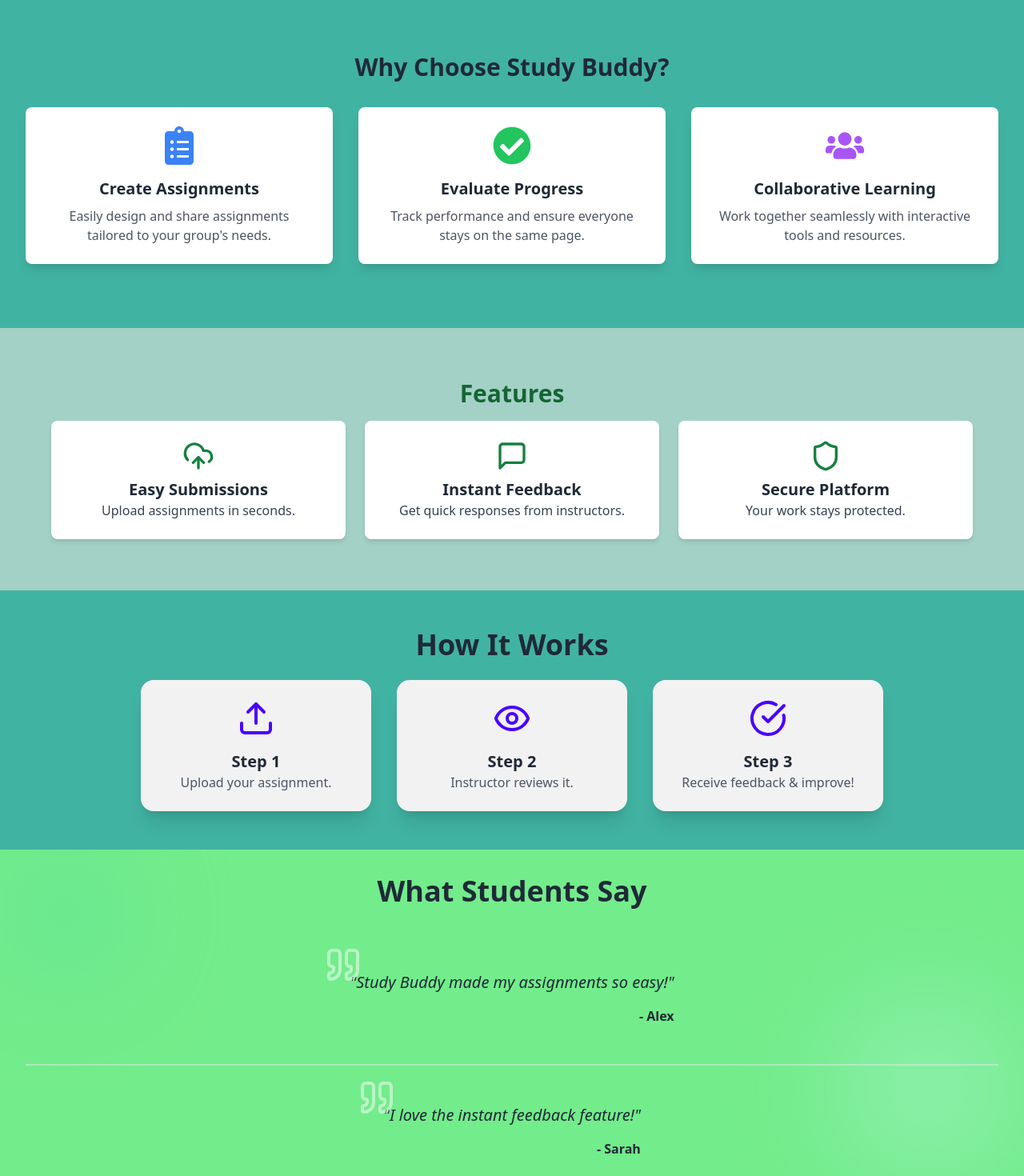
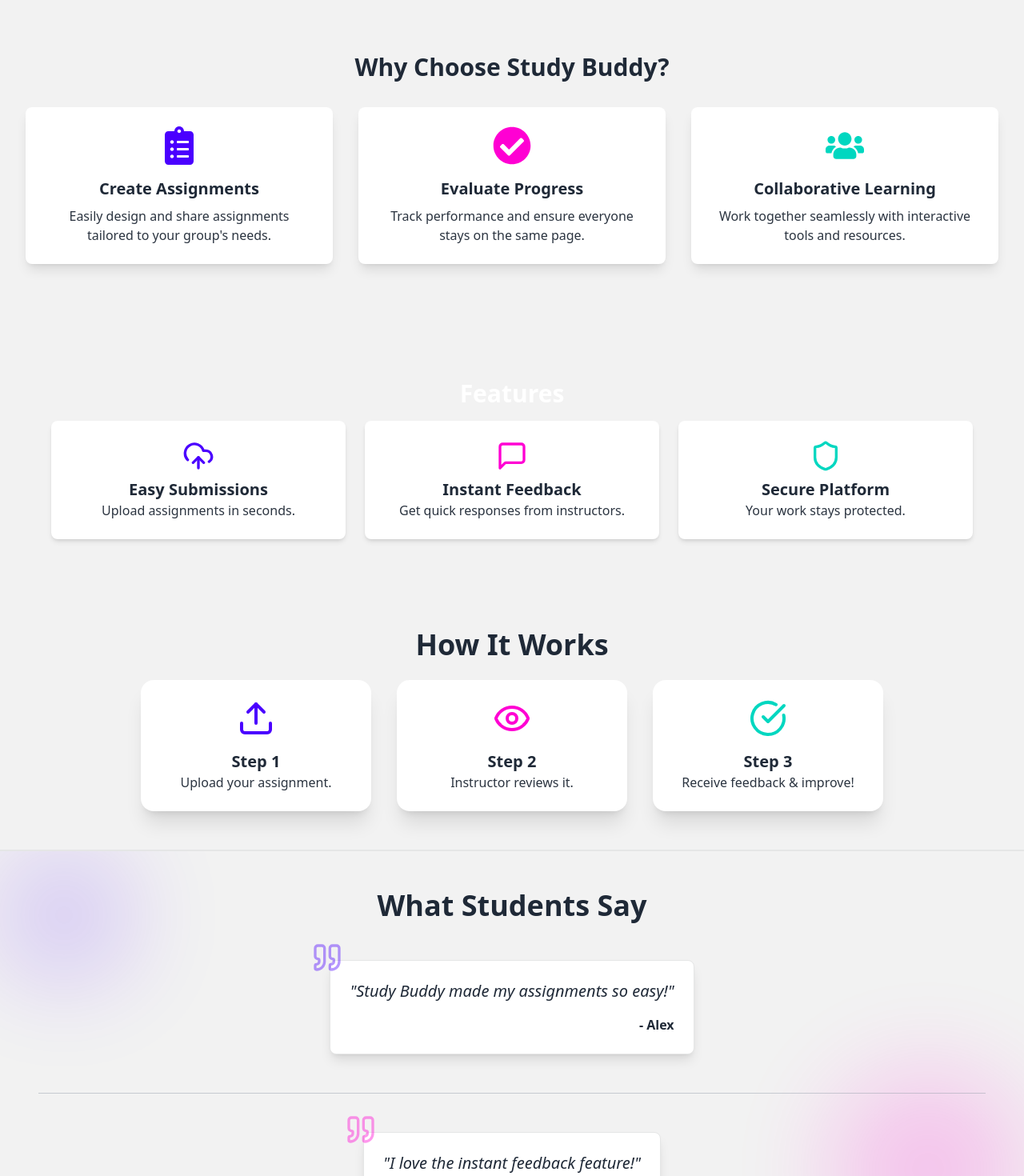
Before and after one commit to 96mdjanealam/a11-studybuddy-modification, a React (Vite) app: page / in a window 1280 px wide. Shown: the part 620-2090 px from the top of the page at 80% size. Built offline with nearby package versions, Linux system fonts and the light colour scheme; no server answers.

Commit message:
some visual fixes

```diff
--- a/src/Components/Features.jsx
+++ b/src/Components/Features.jsx
@@ -3,23 +3,23 @@ import { UploadCloud, MessageSquare, Shield } from "lucide-react";
 
 const Features = () => {
   return (
-    <section className="p-16 bg-[#A3D1C6] text-center dark:text-white">
-      <h3 className="text-3xl font-bold text-green-800">Features</h3>
+    <section className="p-16 bg-base-200 dark:bg-sky-900 text-center">
+      <h3 className="text-3xl font-bold text-white">Features</h3>
       <div className="grid grid-cols-1 md:grid-cols-3 gap-6 mt-4 w-full">
-        <div className="card rounded-lg bg-white dark:bg-green-500 p-6 shadow-md w-full flex flex-col items-center">
-          <UploadCloud size={40} className="text-green-700 dark:text-white" />
-          <h4 className="text-xl font-semibold mt-2">Easy Submissions</h4>
-          <p className="text-gray-700 dark:text-gray-200">Upload assignments in seconds.</p>
+        <div className="card rounded-lg bg-base-100 p-6 shadow-md w-full flex flex-col items-center">
+          <UploadCloud size={40} className="text-primary" />
+          <h4 className="text-xl font-semibold mt-2 text-base-content">Easy Submissions</h4>
+          <p className="text-neutral dark:text-gray-400">Upload assignments in seconds.</p>
         </div>
-        <div className="card rounded-lg bg-white dark:bg-green-500 p-6 shadow-md w-full  flex flex-col items-center">
-          <MessageSquare size={40} className="text-green-700 dark:text-white" />
-          <h4 className="text-xl font-semibold mt-2">Instant Feedback</h4>
-          <p className="text-gray-700 dark:text-gray-200">Get quick responses from instructors.</p>
+        <div className="card rounded-lg bg-base-100 p-6 shadow-md w-full flex flex-col items-center">
+          <MessageSquare size={40} className="text-secondary" />
+          <h4 className="text-xl font-semibold mt-2 text-base-content">Instant Feedback</h4>
+          <p className="text-neutral dark:text-gray-400">Get quick responses from instructors.</p>
         </div>
-        <div className="card rounded-lg bg-white dark:bg-green-500 p-6 shadow-md w-full flex flex-col items-center">
-          <Shield size={40} className="text-green-700 dark:text-white" />
-          <h4 className="text-xl font-semibold mt-2">Secure Platform</h4>
-          <p className="text-gray-700 dark:text-gray-200">Your work stays protected.</p>
+        <div className="card rounded-lg bg-base-100 p-6 shadow-md w-full flex flex-col items-center">
+          <Shield size={40} className="text-accent" />
+          <h4 className="text-xl font-semibold mt-2 text-base-content">Secure Platform</h4>
+          <p className="text-neutral dark:text-gray-400">Your work stays protected.</p>
         </div>
       </div>
     </section>
--- a/src/Components/HowItWorks.jsx
+++ b/src/Components/HowItWorks.jsx
@@ -3,33 +3,33 @@ import { Upload, Eye, CheckCircle } from "lucide-react"; // Import icons
 
 const HowItWorks = () => {
   return (
-    <section className="p-12 text-center bg-[#41B3A2]">
-      <h3 className="text-4xl font-bold mb-6 dark:text-white">How It Works</h3>
+    <section className="p-12 text-center bg-base-200">
+      <h3 className="text-4xl font-bold mb-6 text-base-content">How It Works</h3>
       <div className="flex flex-col items-center md:flex-row justify-center gap-8">
         {/* Step 1 */}
-        <div className="card w-72 bg-base-200 shadow-xl transform hover:scale-105 transition duration-300 p-6">
+        <div className="card w-72 bg-base-100 shadow-xl transform hover:scale-105 transition duration-300 p-6">
           <div className="flex flex-col items-center">
             <Upload className="w-12 h-12 text-primary mb-4" /> {/* Icon */}
-            <h4 className="text-xl font-semibold">Step 1</h4>
-            <p className="text-gray-600">Upload your assignment.</p>
+            <h4 className="text-xl font-semibold text-base-content">Step 1</h4>
+            <p className="text-neutral dark:text-gray-400">Upload your assignment.</p>
           </div>
         </div>
 
         {/* Step 2 */}
-        <div className="card w-72 bg-base-200 shadow-xl transform hover:scale-105 transition duration-300 p-6">
+        <div className="card w-72 bg-base-100 shadow-xl transform hover:scale-105 transition duration-300 p-6">
           <div className="flex flex-col items-center">
-            <Eye className="w-12 h-12 text-primary mb-4" /> {/* Icon */}
-            <h4 className="text-xl font-semibold">Step 2</h4>
-            <p className="text-gray-600">Instructor reviews it.</p>
+            <Eye className="w-12 h-12 text-secondary mb-4" /> {/* Icon */}
+            <h4 className="text-xl font-semibold text-base-content">Step 2</h4>
+            <p className="text-neutral dark:text-gray-400">Instructor reviews it.</p>
           </div>
         </div>
 
         {/* Step 3 */}
-        <div className="card w-72 bg-base-200 shadow-xl transform hover:scale-105 transition duration-300 p-6">
+        <div className="card w-72 bg-base-100 shadow-xl transform hover:scale-105 transition duration-300 p-6">
           <div className="flex flex-col items-center">
-            <CheckCircle className="w-12 h-12 text-primary mb-4" /> {/* Icon */}
-            <h4 className="text-xl font-semibold">Step 3</h4>
-            <p className="text-gray-600">Receive feedback & improve!</p>
+            <CheckCircle className="w-12 h-12 text-accent mb-4" /> {/* Icon */}
+            <h4 className="text-xl font-semibold text-base-content">Step 3</h4>
+            <p className="text-neutral dark:text-gray-400">Receive feedback & improve!</p>
           </div>
         </div>
       </div>
--- a/src/Components/Reviews.jsx
+++ b/src/Components/Reviews.jsx
@@ -1,33 +1,35 @@
-import React from 'react';
-import { Quote } from 'lucide-react';
+import React from "react";
+import { Quote } from "lucide-react";
 
 const Reviews = () => {
   return (
-    <section className="p-8 bg-[#73EC8B] dark:text-black text-center relative overflow-hidden">
+    <section className="p-12 border-t-2 border-base-300 bg-base-200 text-base-content text-center relative overflow-hidden">
+
       {/* Background decorative elements */}
-      <div className="absolute top-0 left-0 w-40 h-40 bg-[#5CE198] rounded-full blur-3xl opacity-50"></div>
-      <div className="absolute bottom-0 right-0 w-60 h-60 bg-[#A0F2C4] rounded-full blur-3xl opacity-50"></div>
+      <div className="absolute top-0 left-0 w-40 h-40 bg-primary rounded-full blur-3xl opacity-20"></div>
+      <div className="absolute bottom-0 right-0 w-60 h-60 bg-secondary rounded-full blur-3xl opacity-20"></div>
 
-      <h3 className="text-4xl font-bold mb-20 relative ">What Students Say</h3>
+      <h3 className="text-4xl font-bold mb-12 relative">What Students Say</h3>
 
       <div className="flex flex-col items-center gap-12 mt-8 relative">
         {/* First Review */}
-        <div className="relative max-w-2xl mx-auto">
-          <Quote size={48} className="absolute -top-8 -left-8 text-white opacity-50" />
-          <p className="text-xl italic text-left text-gray-800">
+        <div className="relative max-w-2xl mx-auto bg-base-100 p-6 rounded-lg shadow-lg border border-base-300">
+          <Quote size={40} className="absolute -top-6 -left-6 text-primary opacity-40" />
+          <p className="text-xl italic text-left">
             &quot;Study Buddy made my assignments so easy!&quot;
           </p>
-          <h4 className="font-semibold text-right mt-4 text-gray-800">- Alex</h4>
+          <h4 className="font-semibold text-right mt-4">- Alex</h4>
         </div>
-        <hr className='border-t-2 w-full opacity-50' />
+
+        <hr className="border-t border-gray-400 w-full opacity-50" />
 
         {/* Second Review */}
-        <div className="relative max-w-2xl mx-auto">
-          <Quote size={48} className="absolute -top-8 -left-8 text-white opacity-50" />
-          <p className="text-xl italic text-left text-gray-800">
+        <div className="relative max-w-2xl mx-auto bg-base-100 p-6 rounded-lg shadow-lg border border-base-300">
+          <Quote size={40} className="absolute -top-6 -left-6 text-secondary opacity-40" />
+          <p className="text-xl italic text-left">
             &quot;I love the instant feedback feature!&quot;
           </p>
-          <h4 className="font-semibold text-right mt-4 text-gray-800">- Sarah</h4>
+          <h4 className="font-semibold text-right mt-4">- Sarah</h4>
         </div>
       </div>
     </section>
--- a/src/Components/WebsiteFeatures.jsx
+++ b/src/Components/WebsiteFeatures.jsx
@@ -3,39 +3,39 @@ import { FaClipboardList, FaCheckCircle, FaUsers } from "react-icons/fa";
 const Features = () => {
   const features = [
     {
-      icon: <FaClipboardList className="text-blue-500 text-5xl" />,
+      icon: <FaClipboardList className="text-primary text-5xl" />,
       title: "Create Assignments",
       description: "Easily design and share assignments tailored to your group's needs.",
     },
     {
-      icon: <FaCheckCircle className="text-green-500 text-5xl" />,
+      icon: <FaCheckCircle className="text-secondary text-5xl" />,
       title: "Evaluate Progress",
       description: "Track performance and ensure everyone stays on the same page.",
     },
     {
-      icon: <FaUsers className="text-purple-500 text-5xl" />,
+      icon: <FaUsers className="text-accent text-5xl" />,
       title: "Collaborative Learning",
       description: "Work together seamlessly with interactive tools and resources.",
     },
   ];
 
   return (
-    <div className="bg-[#41B3A2]  py-20">
+    <div className="bg-base-200 py-20">
       <div className="max-w-7xl mx-auto px-6 lg:px-8">
-        <h2 className="text-3xl font-bold text-gray-800 text-center mb-8 ">
+        <h2 className="text-3xl font-bold text-base-content text-center mb-8">
           Why Choose Study Buddy?
         </h2>
         <div className="grid grid-cols-1 md:grid-cols-3 gap-8">
           {features.map((feature, index) => (
             <div
               key={index}
-              className="flex flex-col items-center bg-white shadow-lg rounded-lg p-6 text-center hover:shadow-xl transition-shadow duration-300"
+              className="flex flex-col items-center bg-base-100 shadow-lg rounded-lg p-6 text-center hover:shadow-xl transition-shadow duration-300"
             >
               <div className="mb-4">{feature.icon}</div>
-              <h3 className="text-xl font-semibold text-gray-800 mb-2">
+              <h3 className="text-xl font-semibold text-base-content mb-2">
                 {feature.title}
               </h3>
-              <p className="text-gray-600">{feature.description}</p>
+              <p className="text-neutral dark:text-gray-400">{feature.description}</p>
             </div>
           ))}
         </div>
```
Also changed, not shown: src/pages/assignments/Assignments.jsx (+39 -125 lines).
